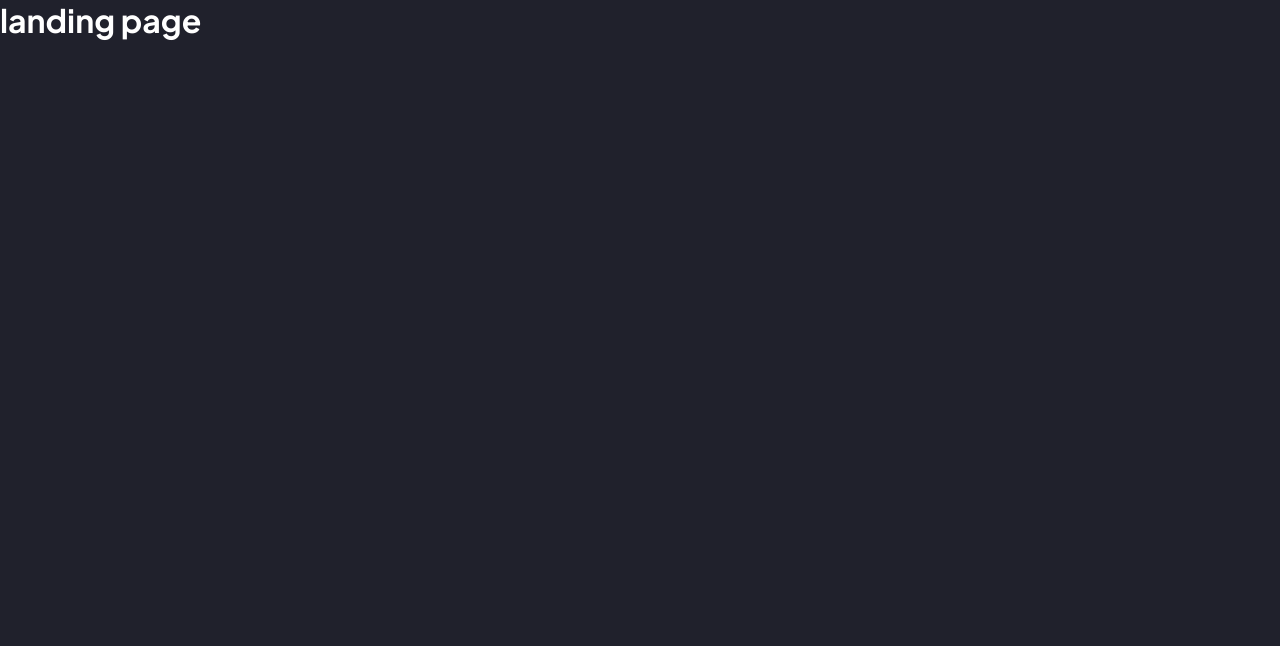
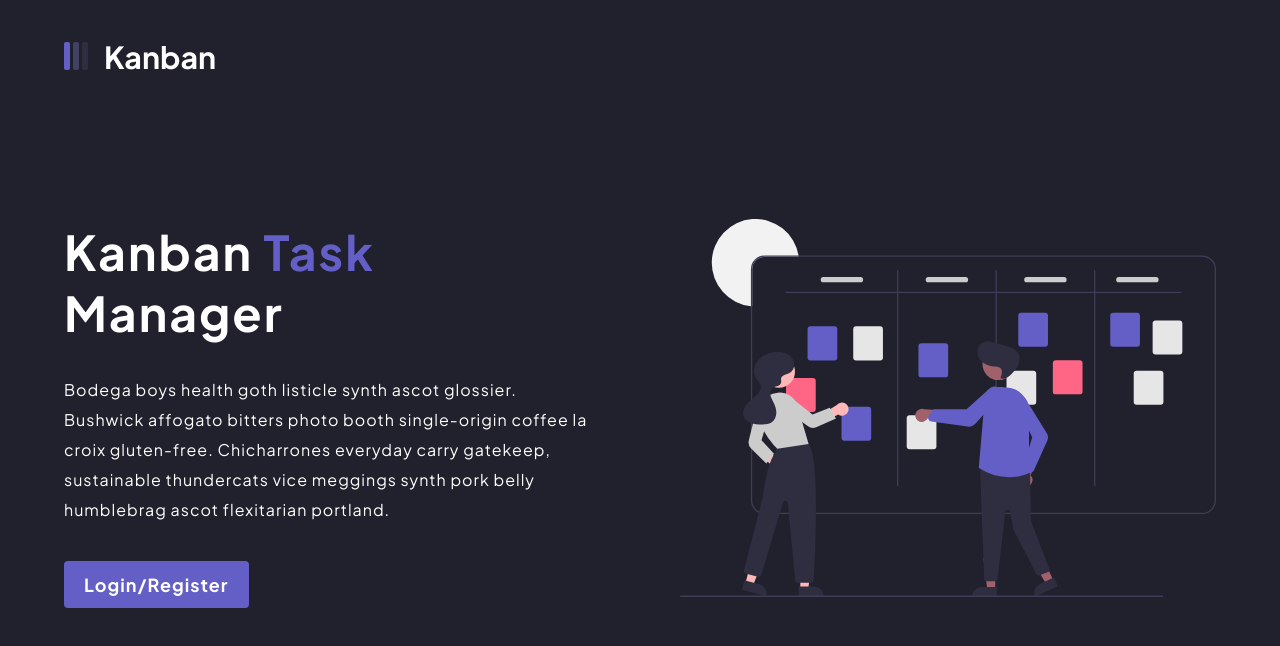
Before and after one commit to bartek-dec/kanban-task-manager-mern, a React (Create React App) app in the folder client/: page /landing in a window 1280 px wide. Shown: the top 646 px of the page. Built offline with nearby package versions, Linux system fonts and the light colour scheme; the HTML template or start-up script is replaced by a standard one.

Commit message:
completed Landing page

```diff
--- a/client/src/components/Logo.js
+++ b/client/src/components/Logo.js
@@ -16,7 +16,6 @@ const Logo = () => {
 export default Logo;
 
 const Wrapper = styled.div`
-  padding: 1rem;
   width: fit-content;
   display: flex;
   align-items: center;
--- a/client/src/index.css
+++ b/client/src/index.css
@@ -43,7 +43,10 @@
     --line-height-25: 1.5625rem;
     --line-height-30: 1.875rem;
     /* border radius */
+    --border-radius-4: 0.25rem;
     --border-radius-24: 1.5rem;
+
+    --transition: 0.3s all linear;
 
     /* dark theme */
     --Add-New-Subtask-Background-Color: var(--White);
@@ -106,3 +109,13 @@ img {
     align-items: center;
     justify-content: center;
 }
+
+.btn {
+    text-decoration: none;
+    padding: 0.75rem 1.25rem;
+    font-size: var(--font-size-18);
+    font-weight: var(--font-weight-7);
+    letter-spacing: 1px;
+    transition: var(--transition);
+    border-radius: var(--border-radius-4);
+}
--- a/client/src/pages/Landing.js
+++ b/client/src/pages/Landing.js
@@ -1,9 +1,28 @@
 import styled from "styled-components";
+import {Logo} from '../components';
+import {Link} from 'react-router-dom';
+import image from '../assets/images/undraw_scrum_board_re_wk7v.svg';
 
 const Landing = () => {
     return (
         <Wrapper>
-            <h1>landing page</h1>
+            <div className='container'>
+                <nav className='nav'>
+                    <Logo/>
+                </nav>
+                <div className='content'>
+                    <div className='info'>
+                        <h1>Kanban <span>Task</span> Manager</h1>
+                        <p>Bodega boys health goth listicle synth ascot glossier. Bushwick affogato bitters photo booth
+                            single-origin coffee la croix gluten-free. Chicharrones everyday carry gatekeep, sustainable
+                            thundercats vice meggings synth pork belly humblebrag ascot flexitarian portland.</p>
+                        <Link to='/register' className='btn register-btn'>Login/Register</Link>
+                    </div>
+                    <div className='graphic'>
+                        <img src={image} alt='kanban image'/>
+                    </div>
+                </div>
+            </div>
         </Wrapper>
     );
 };
@@ -12,5 +31,66 @@ export default Landing;
 
 const Wrapper = styled.main`
   background-color: var(--Dark-Light-Mode-Switch-Background-Color);
-  color: var(--Main-Text-Color);
+
+  .container {
+    width: 90vw;
+    max-width: var(--application-width);
+    margin: 0 auto;
+  }
+
+  .nav {
+    height: 7rem;
+    display: flex;
+    align-items: center;
+  }
+
+  .content {
+    height: calc(100vh - 7rem);
+    margin-top: -3rem;
+    display: grid;
+    align-items: center;
+  }
+
+  .info {
+    h1 {
+      color: var(--Main-Text-Color);
+      font-size: 3rem;
+      margin-bottom: 2rem;
+      letter-spacing: 2px;
+    }
+
+    span {
+      color: var(--Main-Purple);
+    }
+
+    p {
+      line-height: var(--line-height-30);
+      letter-spacing: 1px;
+      margin-bottom: 3rem;
+    }
+  }
+
+  .register-btn {
+    color: var(--Main-Text-Color);
+    background-color: var(--Main-Purple);
+  }
+
+  .register-btn:hover {
+    background-color: var(--Main-Purple-Hover-2);
+  }
+
+  .graphic {
+    display: none;
+  }
+
+  @media (min-width: 992px) {
+    .content {
+      grid-template-columns: 1fr 1fr;
+      column-gap: 5rem;
+    }
+
+    .graphic {
+      display: block;
+    }
+  }
 `;
```
Also changed, not shown: client/src/assets/images/undraw_scrum_board_re_wk7v.svg (added).
